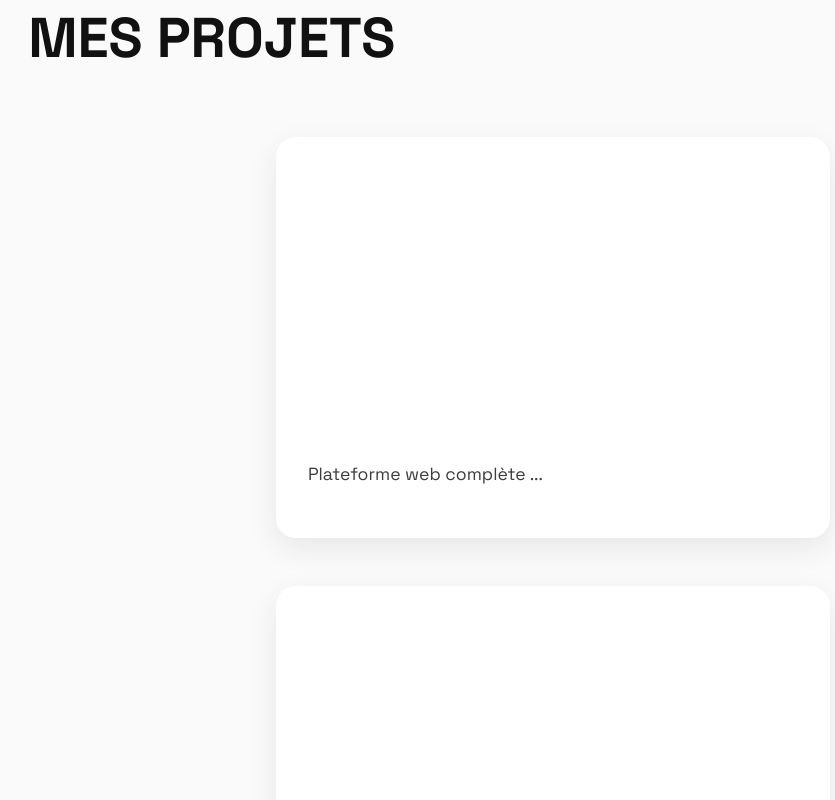
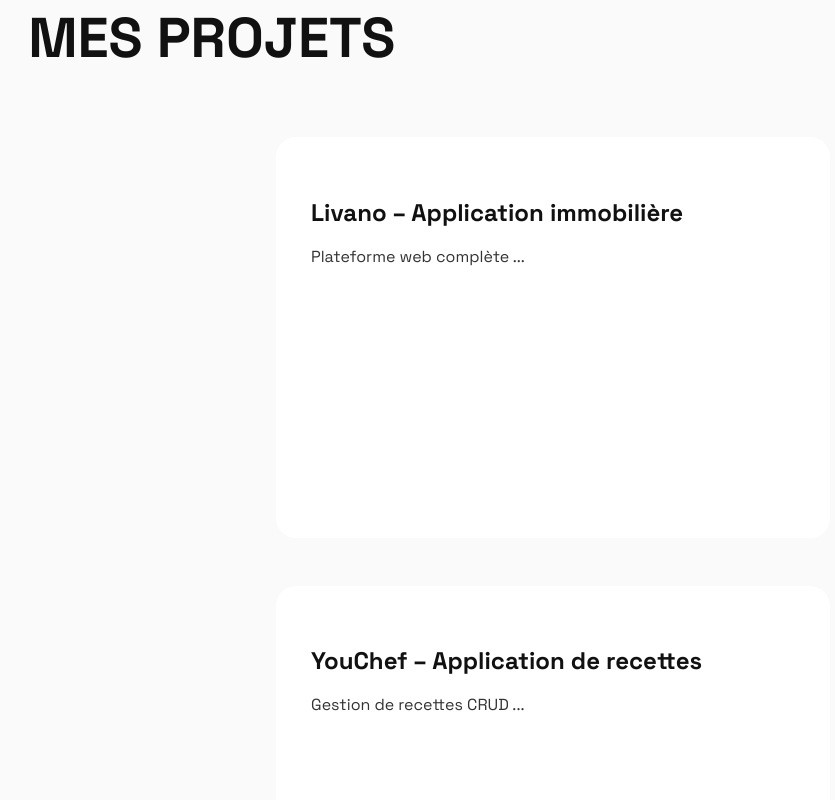
Before and after one commit to jfzara/JeffZaraPortfolio2025, a React (Vite) app: page / in a window 1280 px wide. Shown: the part 580-1380 px from the top of the page, without its empty margins (87-922 px from the left). Built offline with nearby package versions, Linux system fonts and the light colour scheme.

Commit message:
etiquettes blobs ok, reste morph

```diff
--- a/src/components/ProjectsSection.jsx
+++ b/src/components/ProjectsSection.jsx
@@ -3,10 +3,23 @@ import * as S from "./ProjectsSection.styles";
 import livanoPreview from "../assets/projects/major/livano/livanoPreview.mp4";
 import youChefPreview from "../assets/projects/major/youchef/YouChefPreview.mp4";
 
-const tagPositions = {
+const softBlobs = [
+  "polygon(25% 0%, 75% 5%, 95% 45%, 70% 85%, 30% 95%, 5% 50%)",
+  "polygon(20% 10%, 80% 0%, 95% 50%, 65% 85%, 25% 80%, 0% 45%)",
+  "polygon(15% 5%, 85% 10%, 90% 55%, 70% 85%, 25% 80%, 5% 50%)",
+  "polygon(10% 0%, 85% 15%, 90% 50%, 70% 85%, 20% 80%, 0% 40%)",
+];
+
+const tagPositionsFirstCard = {
   demo: { top: "-1rem", left: "50%", transform: "translateX(-50%)" },
-  tech: { top: "50%", right: "-1rem", transform: "translateY(-50%)" },
+  tech: { top: "40%", right: "-1rem", transform: "translateY(-50%)" },
   case: { bottom: "-1rem", left: "50%", transform: "translateX(-50%)" }
+};
+
+const tagPositionsSecondCard = {
+  demo: { top: "0%", left: "-1rem", transform: "translateY(-50%)" },
+  tech: { top: "-1rem", right: "20%", transform: "translateX(0)" },
+  case: { bottom: "10%", right: "-1rem", transform: "translateY(0)" }
 };
 
 export default function ProjectsSection() {
@@ -15,11 +28,18 @@ export default function ProjectsSection() {
     { id: 2, title: "YouChef – Application de recettes", description: "Gestion de recettes CRUD ...", video: youChefPreview },
   ];
 
+  const [tagShapes, setTagShapes] = useState({});
   const [tagsVisible, setTagsVisible] = useState({});
 
   const handleCardHover = (projectId) => {
     if (!tagsVisible[projectId]) {
       setTagsVisible(prev => ({ ...prev, [projectId]: true }));
+
+      const newShapes = {};
+      ["demo","tech","case"].forEach(type => {
+        newShapes[type] = tagShapes[projectId]?.[type] || softBlobs[Math.floor(Math.random() * softBlobs.length)];
+      });
+      setTagShapes(prev => ({ ...prev, [projectId]: { ...prev[projectId], ...newShapes } }));
     }
   };
 
@@ -27,16 +47,22 @@ export default function ProjectsSection() {
     <S.SectionContainer>
       <S.Title>MES PROJETS</S.Title>
       <S.MajorProjects>
-        {majorProjects.map(p => (
+        {majorProjects.map((p, index) => {
+          const tags = ["demo", "tech", "case"];
+          const positions = index === 0 ? tagPositionsFirstCard : tagPositionsSecondCard;
+          const bgColor = index === 0 ? "rgb(255 222 97)" : "rgba(0, 255, 240, 1)";
+          return (
             <S.MajorCard key={p.id} onMouseEnter={() => handleCardHover(p.id)}>
-            {["demo","tech","case"].map(type => (
+              {tags.map((type, i) => (
                 <div
                   key={type}
-                className={`tag ${tagsVisible[p.id] ? `pop-up-${type}` : ""}`}
+                  className={`tag ${tagsVisible[p.id] ? `pop-up ${type}` : ""}`}
                   style={{
-                  ...tagPositions[type],
-                  background: tagsVisible[p.id] ? "#000" : "#00000000",
-                  color: tagsVisible[p.id] ? "#fff" : "transparent"
+                    ...positions[type],
+                    clipPath: tagShapes[p.id]?.[type] || softBlobs[0],
+                    background: tagsVisible[p.id] ? bgColor : "#00000000",
+                    color: tagsVisible[p.id] ? "#000" : "transparent",
+                    animationDelay: tagsVisible[p.id] ? `${i * 0.3}s` : "0s"
                   }}
                 >
                   {type === "demo" ? "DEMO" : type === "tech" ? "TECH STACK" : "CASE STUDY"}
@@ -56,7 +82,8 @@ export default function ProjectsSection() {
                 <p>{p.description}</p>
               </S.CardContent>
             </S.MajorCard>
-        ))}
+          );
+        })}
       </S.MajorProjects>
     </S.SectionContainer>
   );
--- a/src/components/ProjectsSection.styles.js
+++ b/src/components/ProjectsSection.styles.js
@@ -1,8 +1,9 @@
 import styled, { keyframes } from "styled-components";
 
-/* =====================
+/* =========================
    ANIMATIONS
-===================== */
+========================= */
+
 const fadeUp = keyframes`
   from { opacity: 0; transform: translateY(40px); }
   to { opacity: 1; transform: translateY(0); }
@@ -13,6 +14,10 @@ const popUp = keyframes`
   70% { transform: scale(0.95) translateY(-2px); opacity: 1; }
   100% { transform: scale(1) translateY(0); opacity: 1; }
 `;
+
+/* =========================
+   STYLED COMPONENTS
+========================= */
 
 export const SectionContainer = styled.section`
   padding: 6rem 8vw;
@@ -39,6 +44,7 @@ export const MajorProjects = styled.div`
   flex-wrap: wrap;
   gap: 3rem;
   justify-content: center;
+  margin-bottom: 6rem;
   width: 100%;
 `;
 
@@ -46,19 +52,11 @@ export const MajorCard = styled.div`
   position: relative;
   width: 45%;
   height: 330px;
-  border-radius: 20px;
+  border-radius: 20px; /* plus arrondi */
   background: white;
   color: #111;
   overflow: visible;
   padding: 2.2rem;
-
-  box-shadow: 0 10px 30px rgba(0,0,0,0.08);
-  transition: transform 0.6s ease, box-shadow 0.6s ease;
-
-  &:hover {
-    transform: none;
-    box-shadow: 0 15px 35px rgba(0,0,0,0.12);
-  }
 
   .project-video {
     position: absolute;
@@ -73,15 +71,18 @@ export const MajorCard = styled.div`
     transition: opacity 0.5s ease, filter 0.5s ease, transform 0.6s ease;
   }
 
+  /* =========================
+     TAGS / ÉTIQUETTES
+  ========================= */
   .tag {
     position: absolute;
     z-index: 2;
-    background: #00000000;
-    color: transparent;
+    background: rgb(255 222 97);
+    color: rgb(0 0 0);
     font-weight: 700;
     padding: 1rem 2rem;
     font-size: 1rem;
-    border-radius: 50px;
+    border-radius: 50px; /* arrondi marqué */
     cursor: pointer;
     pointer-events: all;
     letter-spacing: 0.05em;
@@ -91,17 +92,18 @@ export const MajorCard = styled.div`
       clip-path 0.8s cubic-bezier(0.22, 1, 0.36, 1),
       background 0.7s ease,
       color 0.7s ease;
-
-    /* Forme arrondie initiale */
     clip-path: polygon(25% 0%, 75% 5%, 95% 45%, 70% 85%, 30% 95%, 5% 50%);
+    opacity: 0;
   }
 
-  /* Pop-up avec delays */
-  .tag.pop-up-demo { animation: ${popUp} 0.9s forwards 0s; }
-  .tag.pop-up-tech { animation: ${popUp} 0.9s forwards 0.3s; }
-  .tag.pop-up-case { animation: ${popUp} 0.9s forwards 0.6s; }
+  .tag.pop-up {
+    animation: ${popUp} 1s forwards;
+  }
+  .tag-demo.pop-up { animation-delay: 0s; }
+  .tag-tech.pop-up { animation-delay: 0.3s; }
+  .tag-case.pop-up { animation-delay: 0.6s; }
 
-  /* Morphing au hover */
+  /* Morphing et effet "bounce" au hover */
   .tag:hover {
     transform: scale(1.05);
     clip-path: polygon(20% 5%, 80% 0%, 100% 50%, 75% 95%, 25% 85%, 0% 50%);
@@ -109,13 +111,48 @@ export const MajorCard = styled.div`
 `;
 
 export const CardContent = styled.div`
-  position: absolute;
-  bottom: 2rem;
-  left: 2rem;
-  z-index: 2;
+  position: relative;
+  z-index: 5;
+  margin-top: auto;
+
+  h3 {
+    font-size: 1.5rem;
+    margin-bottom: 0.5rem;
+    color: #111;
+  }
+
+  p {
+    font-size: 1rem;
+    color: #333;
+  }
+`;
+
+export const MinorGrid = styled.div`
+  display: grid;
+  grid-template-columns: repeat(auto-fit, minmax(230px, 1fr));
+  gap: 2rem;
+  width: 100%;
+`;
+
+export const MinorCard = styled.div`
+  background: ${(p) => p.color};
+  height: 160px;
+  border-radius: 20px;
+  display: flex;
+  align-items: center;
+  justify-content: center;
+
   color: white;
-  animation: ${fadeUp} 1.2s ease-out forwards;
+  font-weight: 600;
+  font-size: 1.2rem;
+  letter-spacing: 0.05em;
 
-  h3 { font-size: 1.9rem; margin-bottom: 0.4rem; }
-  p { font-size: 1.1rem; max-width: 90%; opacity: 0.95; }
+  box-shadow: 0 8px 20px rgba(0,0,0,0.15);
+  cursor: pointer;
+  transition: 0.4s ease;
+
+  &:hover {
+    transform: translateY(-6px) scale(1.04);
+    box-shadow: 0 12px 28px rgba(0,0,0,0.2);
+  }
 `;
```
Lines whose indentation alone changed are shown as unchanged.
